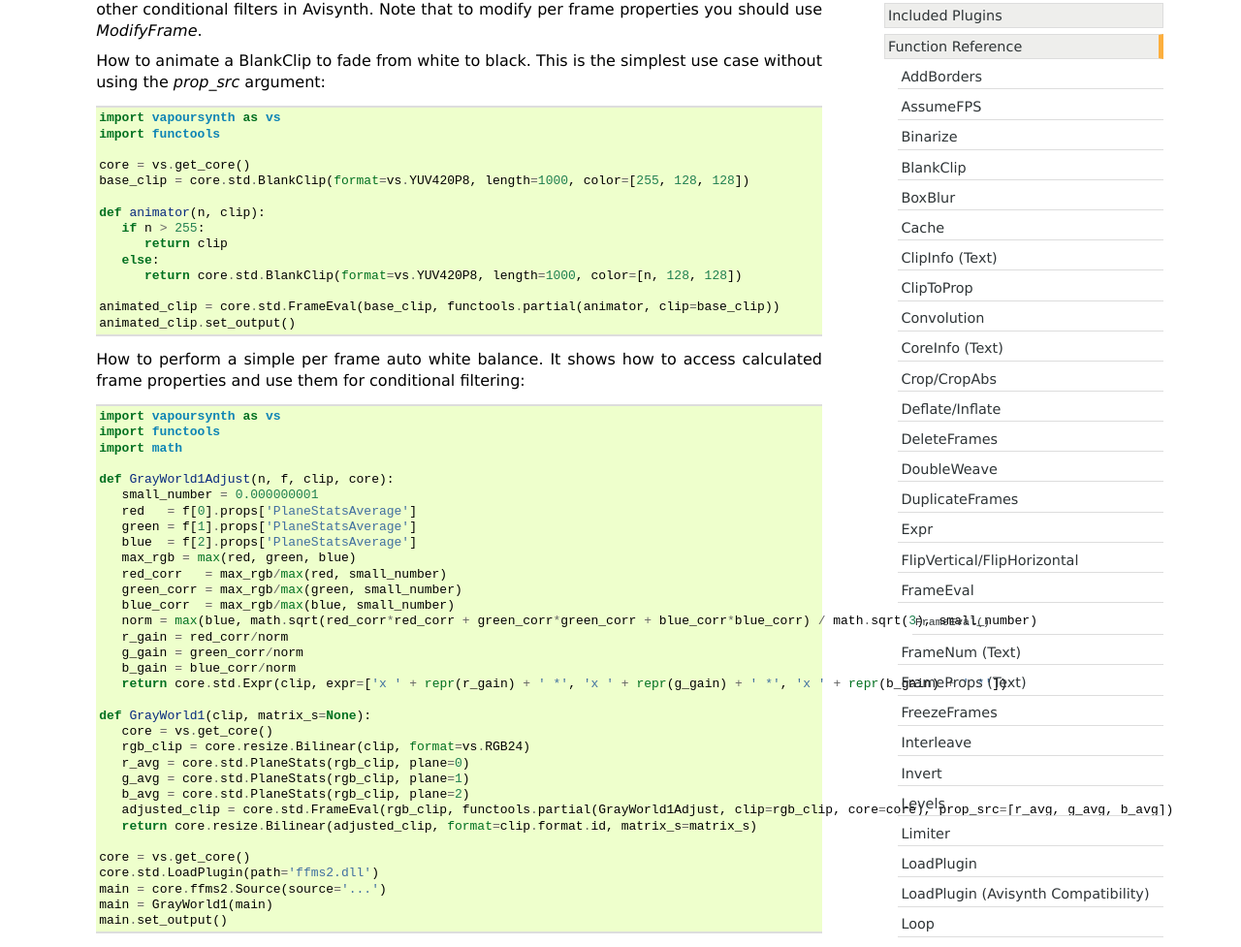
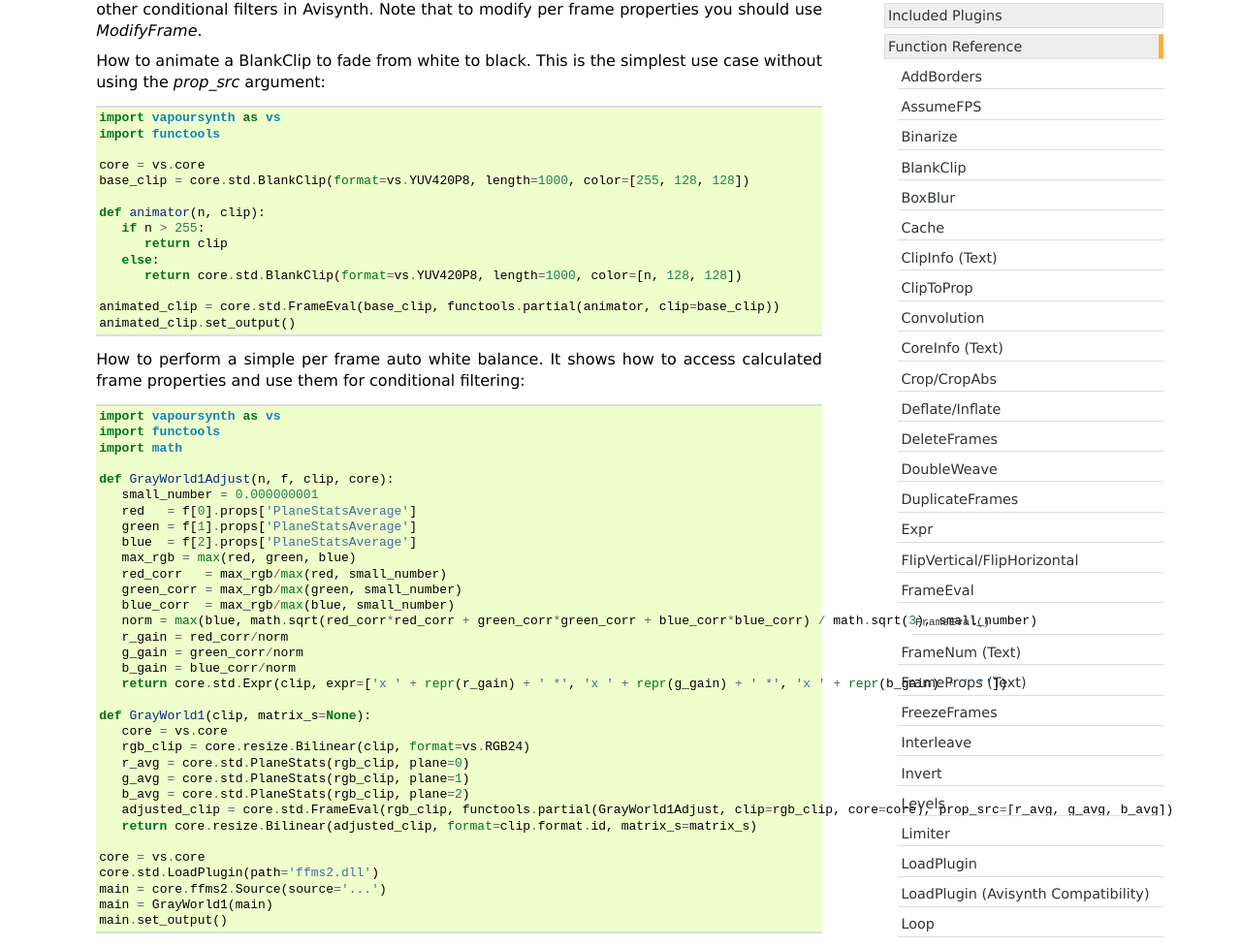
Before and after one commit to vapoursynth/vapoursynth, a Sphinx documentation site: the page built from doc/functions/frameeval.rst, in a window 1280 px wide and 1400 px high. Shown: the part 401-1378 px from the top of the window at 97% size. Built offline with Sphinx 7.4.7, drawn with Linux system fonts in a browser that asks for light colours; formulas are drawn with MathJax 3.

Commit message:
doc: replace use of deprecated `vs.get_core()` with `vs.core`
The former is deprecated, so use its recommend replacement in the docs.

Signed-off-by: akarin <AkarinVS@users.noreply.github.com>

```diff
--- a/doc/functions/frameeval.rst
+++ b/doc/functions/frameeval.rst
@@ -26,7 +26,7 @@ FrameEval
       import vapoursynth as vs
       import functools
 
-      core = vs.get_core()
+      core = vs.core
       base_clip = core.std.BlankClip(format=vs.YUV420P8, length=1000, color=[255, 128, 128])
 
       def animator(n, clip):
@@ -61,7 +61,7 @@ FrameEval
          return core.std.Expr(clip, expr=['x ' + repr(r_gain) + ' *', 'x ' + repr(g_gain) + ' *', 'x ' + repr(b_gain) + ' *'])
 
       def GrayWorld1(clip, matrix_s=None):
-         core = vs.get_core()
+         core = vs.core
          rgb_clip = core.resize.Bilinear(clip, format=vs.RGB24)
          r_avg = core.std.PlaneStats(rgb_clip, plane=0)
          g_avg = core.std.PlaneStats(rgb_clip, plane=1)
@@ -69,7 +69,7 @@ FrameEval
          adjusted_clip = core.std.FrameEval(rgb_clip, functools.partial(GrayWorld1Adjust, clip=rgb_clip, core=core), prop_src=[r_avg, g_avg, b_avg])
          return core.resize.Bilinear(adjusted_clip, format=clip.format.id, matrix_s=matrix_s)
 
-      core = vs.get_core()
+      core = vs.core
       core.std.LoadPlugin(path='ffms2.dll')
       main = core.ffms2.Source(source='...')
       main = GrayWorld1(main)
--- a/doc/plugins/vivtc.rst
+++ b/doc/plugins/vivtc.rst
@@ -20,7 +20,7 @@ It is a rewrite of some of tritical's TIVTC filters.
       import vapoursynth as vs
       import functools
 
-      core = vs.get_core()
+      core = vs.core
       input_clip = core.std.BlankClip(format=vs.YUV420P8, length=1000, color=[255, 128, 128])
 
       def postprocess(n, f, clip, deinterlaced):
```
